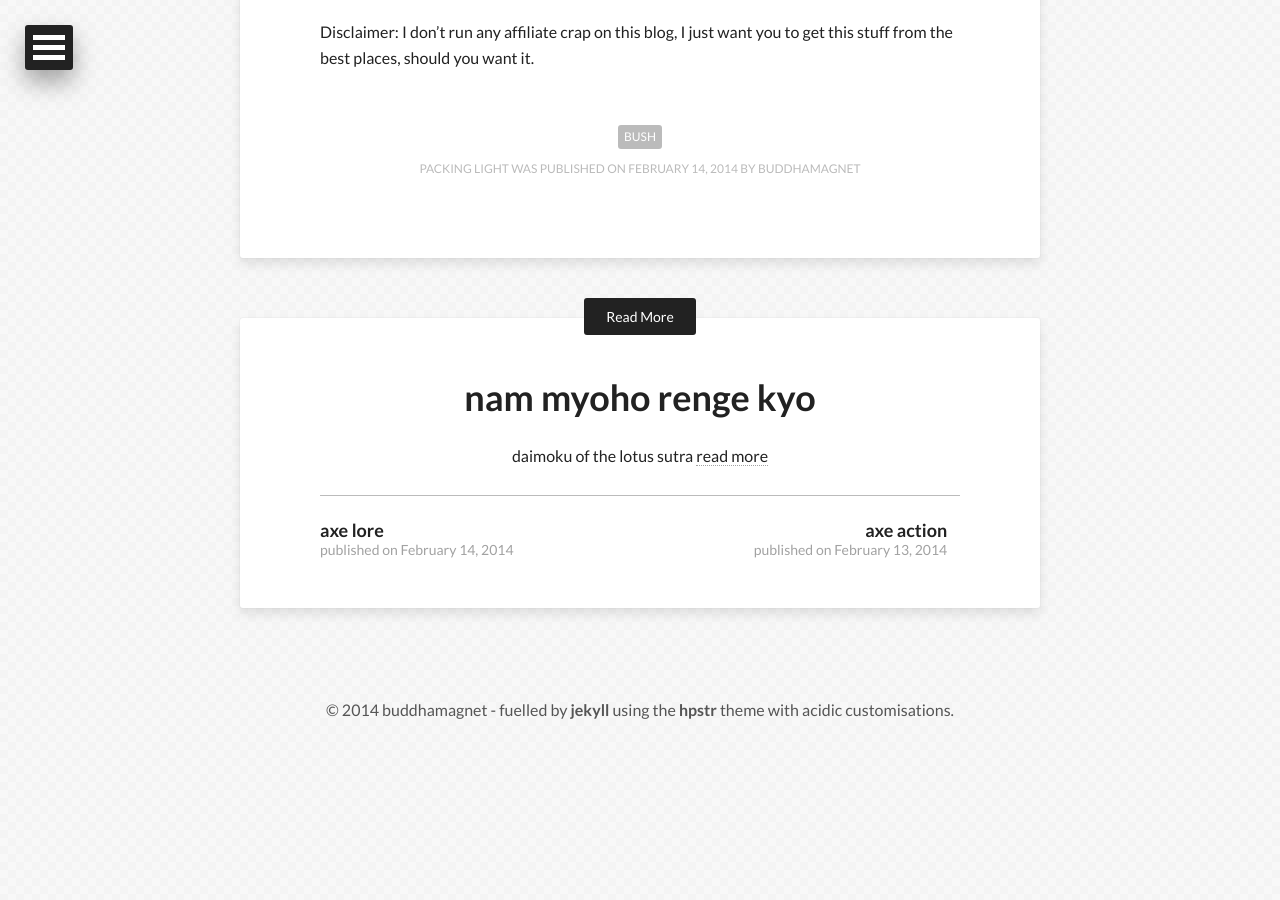
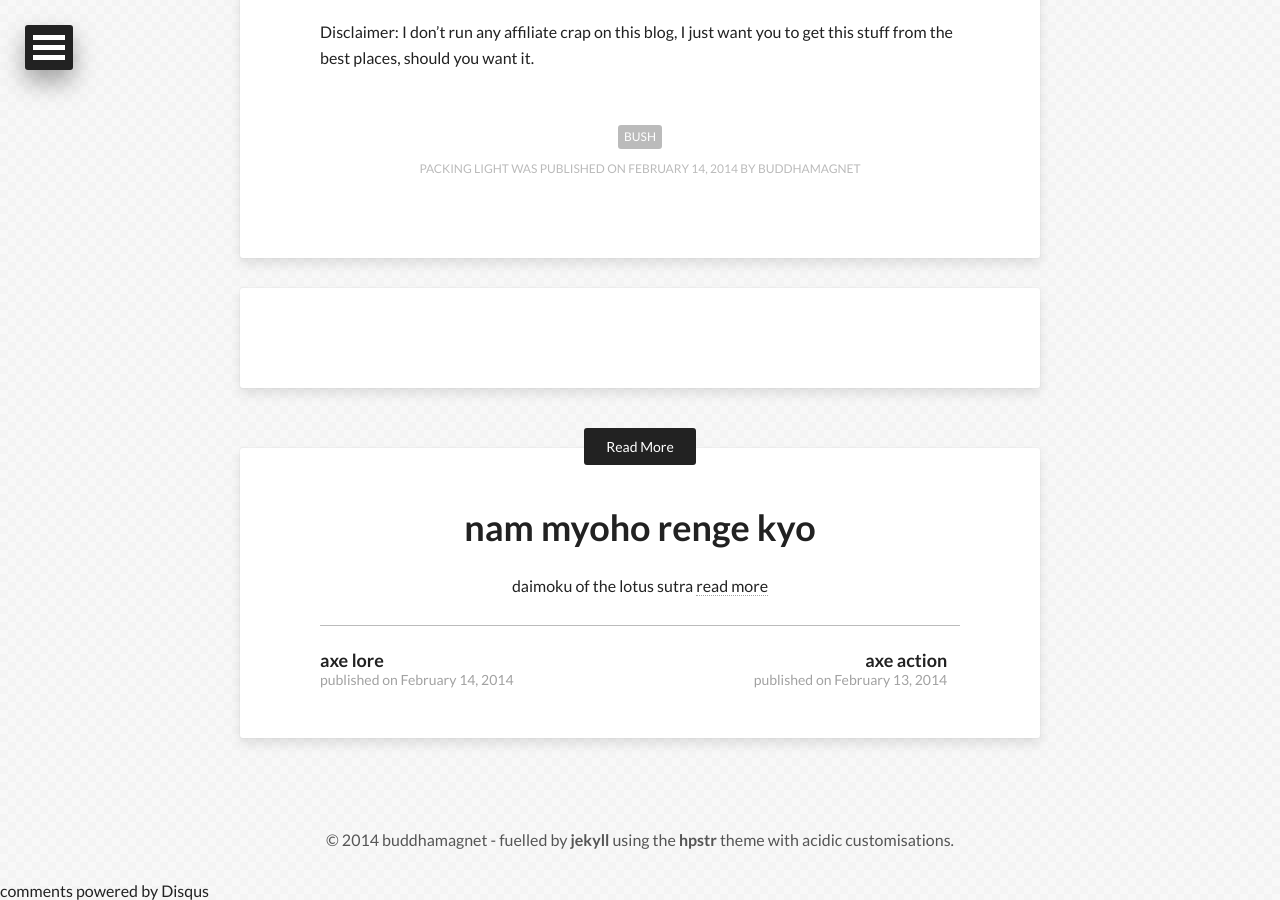
Before and after one commit to buddhamagnet/buddhamagnet.github.com, a Jekyll site: the page built from _posts/2014-02-14-kit.md, in a window 1280 px wide and 900 px high, scrolled down 2730 px. Built offline with Jekyll 4.4.1, drawn with Linux system fonts in a browser that asks for light colours; nearby versions of some CDN libraries; comment, search, counter and statistics services are not loaded; before the commit the page ends 3481 px from its top, so only the background shows below that; some of the changed lines change nothing that is shown.

Commit message:
opened comments

```diff
--- a/_config.yml
+++ b/_config.yml
@@ -1,6 +1,6 @@
 title:            buddhamagnet
 description:      word engineering
-disqus_shortname:
+disqus_shortname: buddhamagnet
 #Your site's domain goes here. Leave localhost server or blank when working locally.
 url:              http://buddhamagnet.github.io
 # Owner/author information
--- a/_posts/2014-02-14-kit.md
+++ b/_posts/2014-02-14-kit.md
@@ -4,7 +4,7 @@ title: packing light
 description: "sample kit for a bushcraft weekend"
 categories: [bush]
 tags: [bush]
-comments: false
+comments: true
 share: false
 ---
 
```
